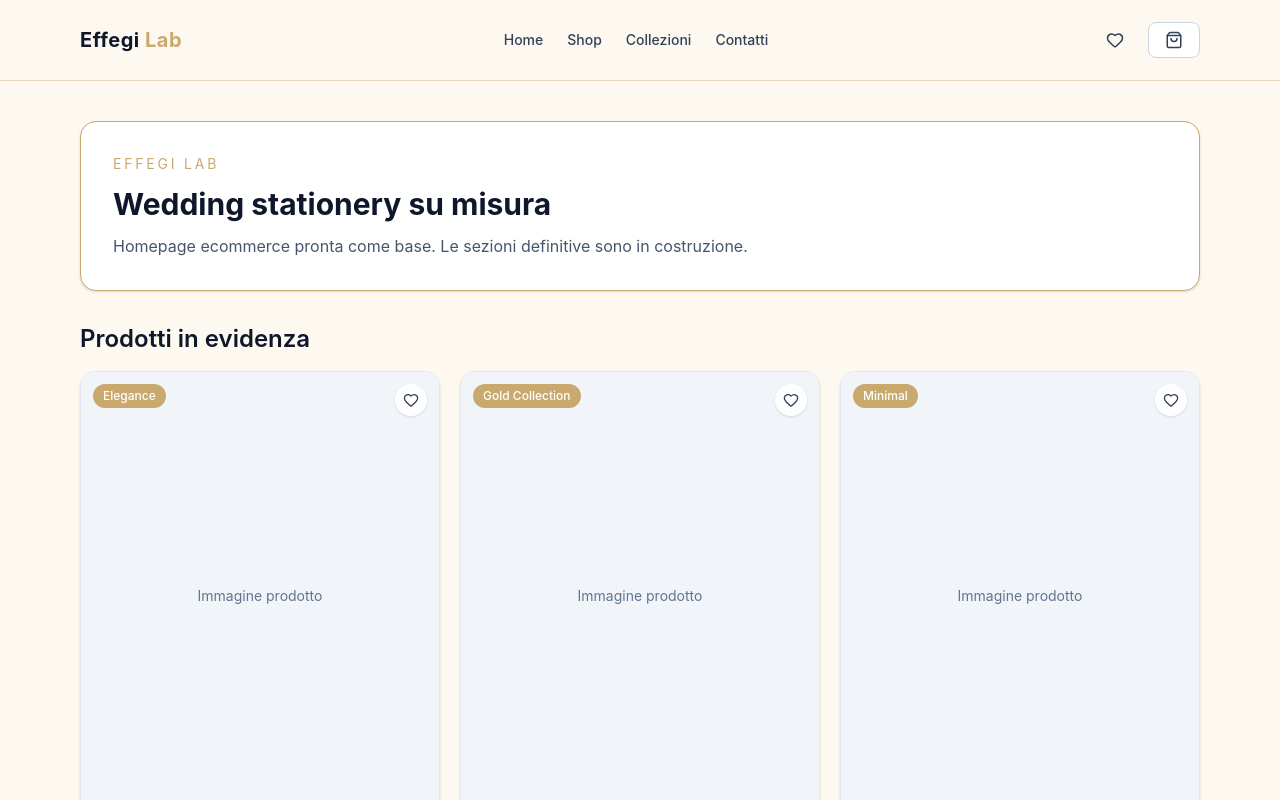
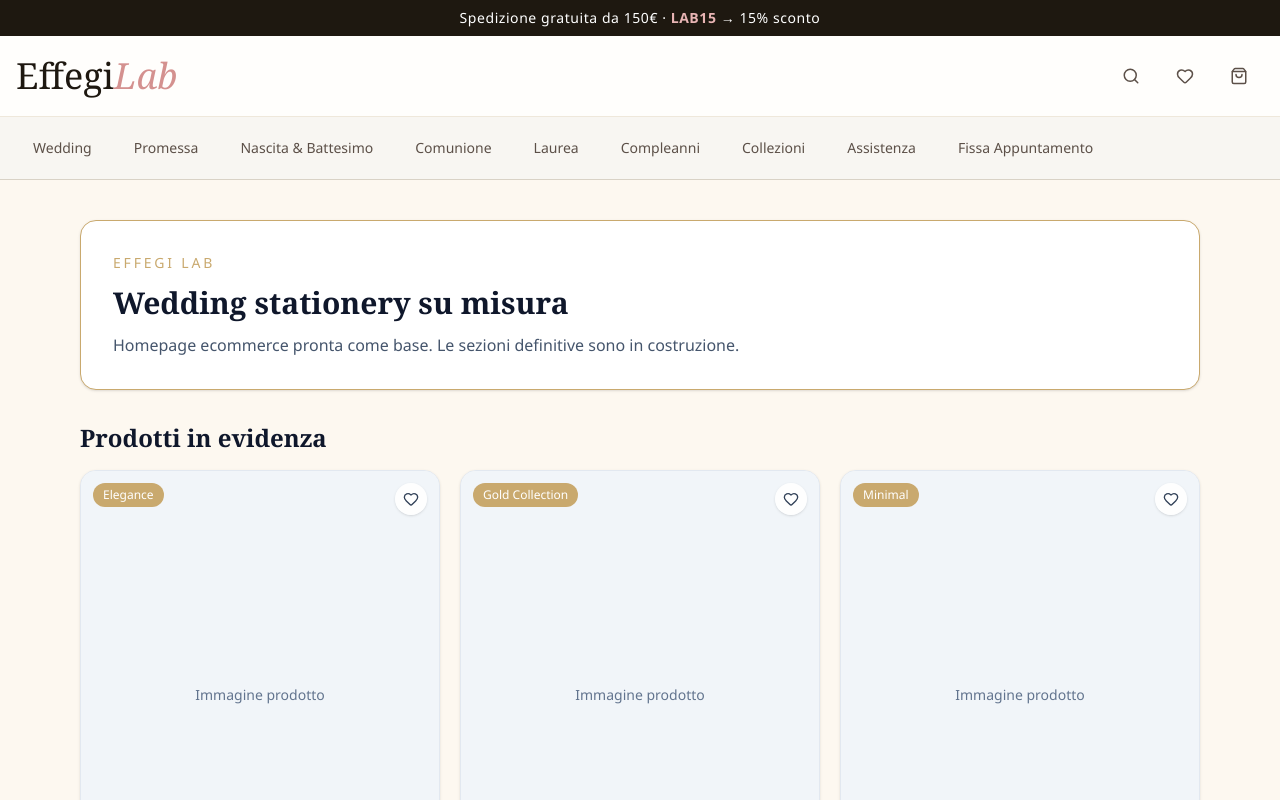
Before and after one commit to fracompa2017/effegilab, a Next.js app: page / in a window 1280 px wide. Shown: the top 800 px of the page. Built offline with nearby package versions, Linux system fonts and the light colour scheme.

Commit message:
feat: Navbar component

```diff
--- a/src/app/globals.css
+++ b/src/app/globals.css
@@ -1,24 +1,52 @@
 @import "tailwindcss";
+@import url("https://fonts.googleapis.com/css2?family=Cormorant+Garamond:ital,wght@0,400;0,500;0,600;1,400;1,500&family=Jost:wght@300;400;500;600&display=swap");
 
 :root {
-  --background: #ffffff;
-  --foreground: #171717;
+  --background: #f8f6f2;
+  --surface: #ffffff;
+  --foreground: #1e1810;
+  --text-secondary: #5c5048;
+  --rose: #e8b4b4;
+  --rose-accent: #d4918f;
+  --sage: #a8c4b0;
+  --sage-accent: #7ea890;
+  --lavender: #b8b0d4;
 }
 
 @theme inline {
   --color-background: var(--background);
   --color-foreground: var(--foreground);
-}
-
-@media (prefers-color-scheme: dark) {
-  :root {
-    --background: #0a0a0a;
-    --foreground: #ededed;
-  }
+  --color-surface: var(--surface);
+  --color-text-secondary: var(--text-secondary);
+  --color-rose: var(--rose);
+  --color-rose-accent: var(--rose-accent);
+  --color-sage: var(--sage);
+  --color-sage-accent: var(--sage-accent);
+  --color-lavender: var(--lavender);
 }
 
 body {
   background: var(--background);
   color: var(--foreground);
-  font-family: "Inter", "Segoe UI", Helvetica, Arial, sans-serif;
+  font-family: "Jost", "Segoe UI", Helvetica, Arial, sans-serif;
+  font-weight: 400;
 }
+
+h1,
+h2,
+h3,
+h4,
+h5,
+h6,
+.font-serif {
+  font-family: "Cormorant Garamond", Georgia, serif;
+}
+
+.no-scrollbar::-webkit-scrollbar {
+  display: none;
+}
+
+.no-scrollbar {
+  -ms-overflow-style: none;
+  scrollbar-width: none;
+}
--- a/src/components/shop/Navbar.tsx
+++ b/src/components/shop/Navbar.tsx
@@ -2,48 +2,69 @@
 
 import Link from "next/link";
 import { useState } from "react";
+import { usePathname } from "next/navigation";
 
-import { Heart, Menu, ShoppingBag, X } from "lucide-react";
+import { Heart, Menu, Search, ShoppingBag, X } from "lucide-react";
 
 import { Button } from "@/components/ui/Button";
+import { useCartStore } from "@/lib/cart-store";
+import { cn } from "@/lib/utils";
 
-const menuItems = [
-  { href: "/", label: "Home" },
-  { href: "/shop", label: "Shop" },
-  { href: "/collezioni/elegance", label: "Collezioni" },
-  { href: "/contatti", label: "Contatti" },
+const categoryItems = [
+  { href: "/shop", label: "Wedding" },
+  { href: "/shop?evento=promessa", label: "Promessa" },
+  { href: "/shop?evento=nascita-battesimo", label: "Nascita & Battesimo" },
+  { href: "/shop?evento=comunione", label: "Comunione" },
+  { href: "/shop?evento=laurea", label: "Laurea" },
+  { href: "/shop?evento=compleanni", label: "Compleanni" },
+  { href: "/collezioni/amalfi-coast", label: "Collezioni" },
+  { href: "/contatti", label: "Assistenza" },
+  { href: "https://effegi-lab2.reservio.com/booking", label: "Fissa Appuntamento" },
 ];
 
 export function Navbar() {
   const [open, setOpen] = useState(false);
+  const pathname = usePathname();
+  const totalItems = useCartStore((state) => state.totalItems);
+  const toggleCart = useCartStore((state) => state.toggleCart);
 
   return (
-    <header className="sticky top-0 z-40 border-b border-[#C9A96E]/40 bg-[#FDF8F0]/95 backdrop-blur">
-      <div className="mx-auto flex h-20 w-full max-w-6xl items-center justify-between gap-4 px-4">
-        <Link href="/" className="text-xl font-bold tracking-wide text-slate-900">
-          Effegi <span className="text-[#C9A96E]">Lab</span>
+    <header className="sticky top-0 z-50 border-b border-[#D9D2C6] bg-white/80 backdrop-blur-md">
+      <div className="bg-[#1E1810] px-4 py-2 text-center text-xs font-medium tracking-[0.04em] text-white sm:text-sm">
+        Spedizione gratuita da 150€ · <span className="font-semibold text-[#E8B4B4]">LAB15</span>{" "}
+        → 15% sconto
+      </div>
+
+      <div className="mx-auto flex h-20 w-full max-w-7xl items-center justify-between gap-3 px-4">
+        <Link href="/" className="font-serif text-4xl text-[#1E1810]">
+          Effegi<span className="italic text-[#D4918F]">Lab</span>
         </Link>
 
-        <nav className="hidden items-center gap-6 md:flex">
-          {menuItems.map((item) => (
-            <Link key={item.href} href={item.href} className="text-sm font-medium text-slate-700 hover:text-slate-900">
-              {item.label}
-            </Link>
-          ))}
-        </nav>
-
-        <div className="hidden items-center gap-2 md:flex">
-          <Button variant="ghost" aria-label="Wishlist">
+        <div className="hidden items-center gap-1 md:flex">
+          <Button variant="ghost" className="text-[#5C5048]" aria-label="Cerca">
+            <Search size={18} />
+          </Button>
+          <Button variant="ghost" className="text-[#5C5048]" aria-label="Wishlist">
             <Heart size={18} />
           </Button>
-          <Button variant="outline" aria-label="Carrello">
+          <Button
+            variant="ghost"
+            className="relative text-[#5C5048]"
+            aria-label="Apri carrello"
+            onClick={() => toggleCart(true)}
+          >
             <ShoppingBag size={18} />
+            {totalItems > 0 ? (
+              <span className="absolute -right-1 -top-1 inline-flex min-h-5 min-w-5 items-center justify-center rounded-full bg-[#D4918F] px-1 text-[11px] font-semibold text-white">
+                {totalItems}
+              </span>
+            ) : null}
           </Button>
         </div>
 
         <Button
           variant="ghost"
-          className="md:hidden"
+          className="text-[#5C5048] md:hidden"
           onClick={() => setOpen((prev) => !prev)}
           aria-label="Apri menu"
         >
@@ -51,27 +72,44 @@ export function Navbar() {
         </Button>
       </div>
 
+      <nav className="no-scrollbar overflow-x-auto border-t border-[#EFE8DB] bg-[#F8F6F2] px-4">
+        <div className="mx-auto flex w-max min-w-full max-w-7xl items-center gap-2 py-3">
+          {categoryItems.map((item) => (
+            <Link
+              key={item.label}
+              href={item.href}
+              className={cn(
+                "whitespace-nowrap rounded-full border border-transparent px-4 py-2 text-sm font-medium text-[#5C5048] transition-colors hover:border-[#E8B4B4] hover:bg-white",
+                pathname === item.href && "border-[#D4918F] bg-white text-[#1E1810]",
+              )}
+            >
+              {item.label}
+            </Link>
+          ))}
+        </div>
+      </nav>
+
       {open ? (
-        <div className="border-t border-[#C9A96E]/30 bg-[#FDF8F0] px-4 pb-4 pt-3 md:hidden">
-          <div className="flex flex-col gap-3">
-            {menuItems.map((item) => (
+        <div className="border-t border-[#EFE8DB] bg-white p-4 md:hidden">
+          <div className="grid grid-cols-1 gap-2">
+            {categoryItems.map((item) => (
               <Link
-                key={item.href}
+                key={`mobile-${item.label}`}
                 href={item.href}
-                className="rounded-md px-2 py-1 text-sm font-medium text-slate-700 hover:bg-[#f5eddc]"
+                className="rounded-lg px-3 py-2 text-sm font-medium text-[#5C5048] hover:bg-[#F8F6F2]"
                 onClick={() => setOpen(false)}
               >
                 {item.label}
               </Link>
             ))}
-            <div className="mt-2 flex items-center gap-2">
-              <Button variant="ghost" className="flex-1">
-                Wishlist
-              </Button>
-              <Button variant="outline" className="flex-1">
-                Carrello
-              </Button>
-            </div>
+          </div>
+          <div className="mt-3 flex items-center gap-2">
+            <Button variant="outline" className="flex-1">
+              Wishlist
+            </Button>
+            <Button className="flex-1" onClick={() => toggleCart(true)}>
+              Carrello ({totalItems})
+            </Button>
           </div>
         </div>
       ) : null}
```
